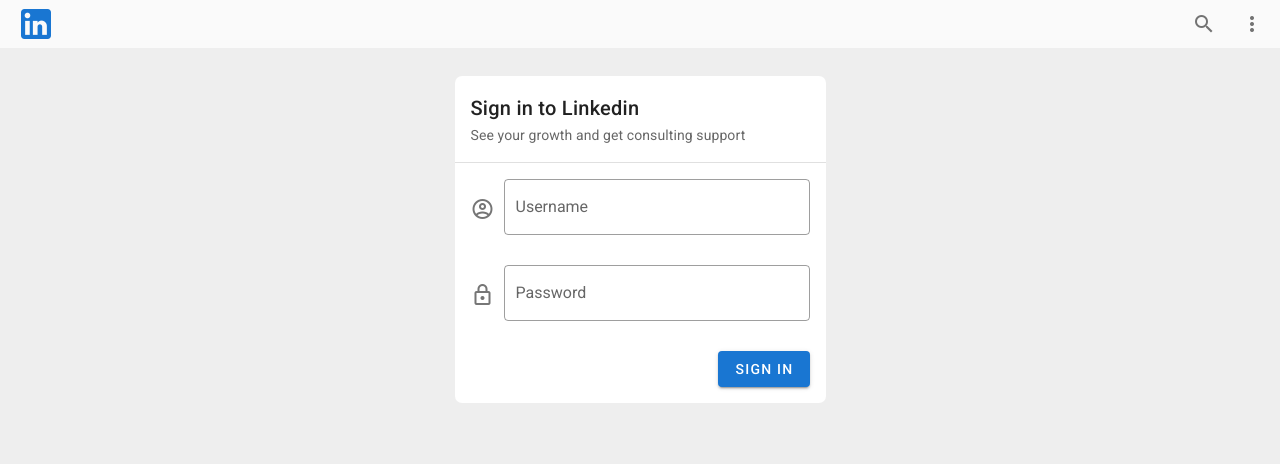
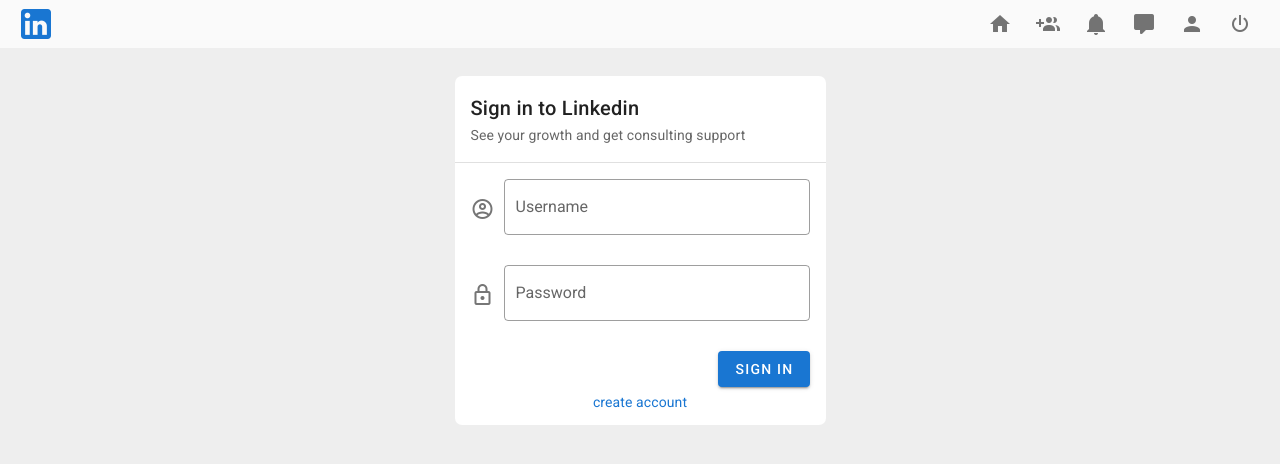
Before and after one commit to Atelier-Developers/alethia, a Vue app in the folder front/: page /login in a window 1280 px wide. Shown: the top 464 px of the page. Built offline with nearby package versions, Linux system fonts and the light colour scheme; sample sign-in values are in the browser's storage.

Commit message:
conversation done

```diff
--- a/front/src/App.vue
+++ b/front/src/App.vue
@@ -12,35 +12,23 @@
         </v-toolbar-title>
 
         <v-spacer></v-spacer>
-
-        <v-btn icon>
-          <v-icon>mdi-magnify</v-icon>
-        </v-btn>
-
-        <v-menu
-            left
-            bottom
-        >
-          <template v-slot:activator="{ on, attrs }">
-            <v-btn
-                icon
-                v-bind="attrs"
-                v-on="on"
-            >
-              <v-icon>mdi-dots-vertical</v-icon>
+        <div v-if="isAuthenticated" style="display: flex">
+          <div v-for="item in appBarItems" :key="item.path">
+            <v-btn icon @click="goto(item.path)">
+              <v-icon>{{ item.icon }}</v-icon>
             </v-btn>
-          </template>
-
-          <v-list>
-            <v-list-item
-                v-for="n in 5"
-                :key="n"
-                @click="() => {}"
-            >
-              <v-list-item-title>Option {{ n }}</v-list-item-title>
-            </v-list-item>
-          </v-list>
-        </v-menu>
+          </div>
+        </div>
+        <div v-if="isAuthenticated">
+          <v-btn icon @click="sendLogout()">
+            <v-icon>mdi-power</v-icon>
+          </v-btn>
+        </div>
+        <div v-else>
+          <v-btn icon @click="goto('login')">
+            <v-icon>mdi-login</v-icon>
+          </v-btn>
+        </div>
       </v-app-bar>
     </div>
 
@@ -52,12 +40,47 @@
 
 <script>
 
+import {mapActions, mapGetters} from "vuex";
+
 export default {
   name: 'App',
+  data: () => ({
+    appBarItems: [
+      {
+        icon: 'mdi-home',
+        path: 'home',
+      },
+      {
+        icon: 'mdi-account-multiple-plus',
+        path: 'network',
+      },
+      {
+        icon: 'mdi-bell',
+        path: 'notifications',
+      },
+      {
+        icon: 'mdi-comment',
+        path: 'conversations',
+      },
+      {
+        icon: 'mdi-account',
+        path: 'profile'
+      }
 
-
-  data: () => ({
-    //
+    ]
   }),
+  computed: {
+    ...mapGetters("AuthModules", ["isAuthenticated"]),
+  },
+  methods: {
+    ...mapActions("AuthModules", ['logout']),
+    goto(path) {
+      this.$router.push(path)
+    },
+    sendLogout() {
+      this.logout();
+      this.goto('login');
+    }
+  }
 };
 </script>
--- a/front/src/views/Conversation.vue
+++ b/front/src/views/Conversation.vue
@@ -1,9 +1,12 @@
 <template>
-  <v-container style="height: 100%">
+  <div style="height: 100%;position: absolute;width: 100%; padding: 50px">
     <v-row>
       <v-col cols="4">
         <v-row v-for="conv in conversations" :key="conv.conversation_id">
-          <v-col cols="12" class="conv" @click="sendConv(conv.conversation_id)">
+          <v-col cols="12"
+                 v-bind:class="+selectedConv === +conv.conversation_id ? ['conv', 'conv-active']:['conv']"
+                 @click="sendConv(conv.conversation_id)"
+          >
             {{ conv.username }}
           </v-col>
         </v-row>
@@ -12,20 +15,42 @@
         <v-row v-for="message in messages" :key="message.id" class="my-5">
           <v-spacer v-if="+userId===+message.user_id"/>
           <v-col cols="4" class="message" @click="selectMessage(message)">
+            <div v-if="message.reply_id > 0" class="mb-3 elevation-3" style="padding: 3px;">
+              <h6>reply: {{ message.replied_message_username }}</h6>
+             <span style="font-size: 12px">{{ message.replied_message_body }}</span>
+            </div>
+            <div>
               {{ message.body }}
+            </div>
           </v-col>
         </v-row>
       </v-col>
     </v-row>
+    <v-row v-if="selectedConv !== null">
+      <v-spacer/>
+      <v-col cols="8">
+        <v-row v-if="selectedMessage.id > 0" dense>
+          <v-col cols="12">
+            <h6>Reply:</h6>
             <div>
-      {{selectedMessage.body}}
+              {{ selectedMessage.body }}
             </div>
+          </v-col>
+        </v-row>
+        <v-row dense>
+          <v-col cols="10">
             <v-text-field
                 label="message"
                 v-model="newMessage"
             />
+          </v-col>
+          <v-col cols="2">
             <v-btn @click="sendMessage" color="primary">Send</v-btn>
-  </v-container>
+          </v-col>
+        </v-row>
+      </v-col>
+    </v-row>
+  </div>
 </template>
 
 <script>
@@ -36,7 +61,10 @@
   data: () => ({
     newMessage: '',
     selectedConv: null,
-    selectedMessage: {}
+    selectedMessage: {
+      id: -1,
+      body: ''
+    }
   }),
   computed: {
     ...mapGetters("ConversationModules", ["conversations", "messages"]),
@@ -57,9 +85,8 @@
       });
     },
     sendMessage() {
-      if (this.selectedMessage === null) {
+      if (this.selectedMessage.id === -1) {
         this.createMessage({
-          reply_id: 1,
           conversation_id: +this.selectedConv,
           message_body: this.newMessage,
         })
@@ -73,7 +100,10 @@
     },
     selectMessage(message) {
       if (message.id === this.selectedMessage.id)
-        this.selectedMessage = {}
+        this.selectedMessage = {
+          id: -1,
+          body: ''
+        }
       else
         this.selectedMessage = message
     }
@@ -90,6 +120,11 @@
   border-bottom: 1px solid black;
 }
 
+.conv.conv-active {
+  background-color: gray;
+  color: white;
+}
+
 .message {
   background-color: white;
   border-radius: 3px;
--- a/front/src/views/Login.vue
+++ b/front/src/views/Login.vue
@@ -43,6 +43,9 @@
                 Sign in
               </v-btn>
             </v-row>
+            <v-row dense justify="center">
+              <a @click="gotoSignup()">create account</a>
+            </v-row>
           </v-card-text>
         </v-card>
       </v-col>
@@ -73,6 +76,9 @@
           this.status = "User or Password is invalid"
         }
       });
+    },
+    gotoSignup() {
+      this.$router.push('signup')
     }
   }
 }
```
Lines whose indentation alone changed are shown as unchanged.
